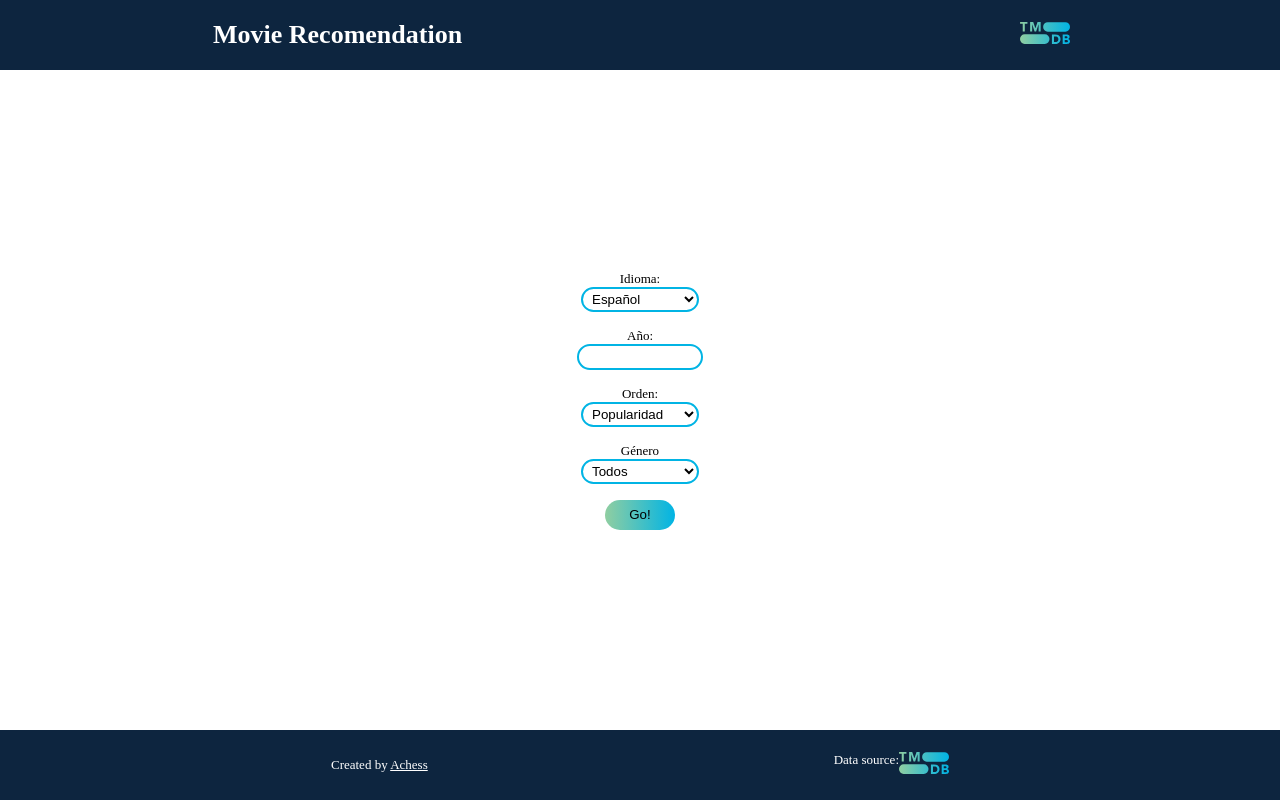
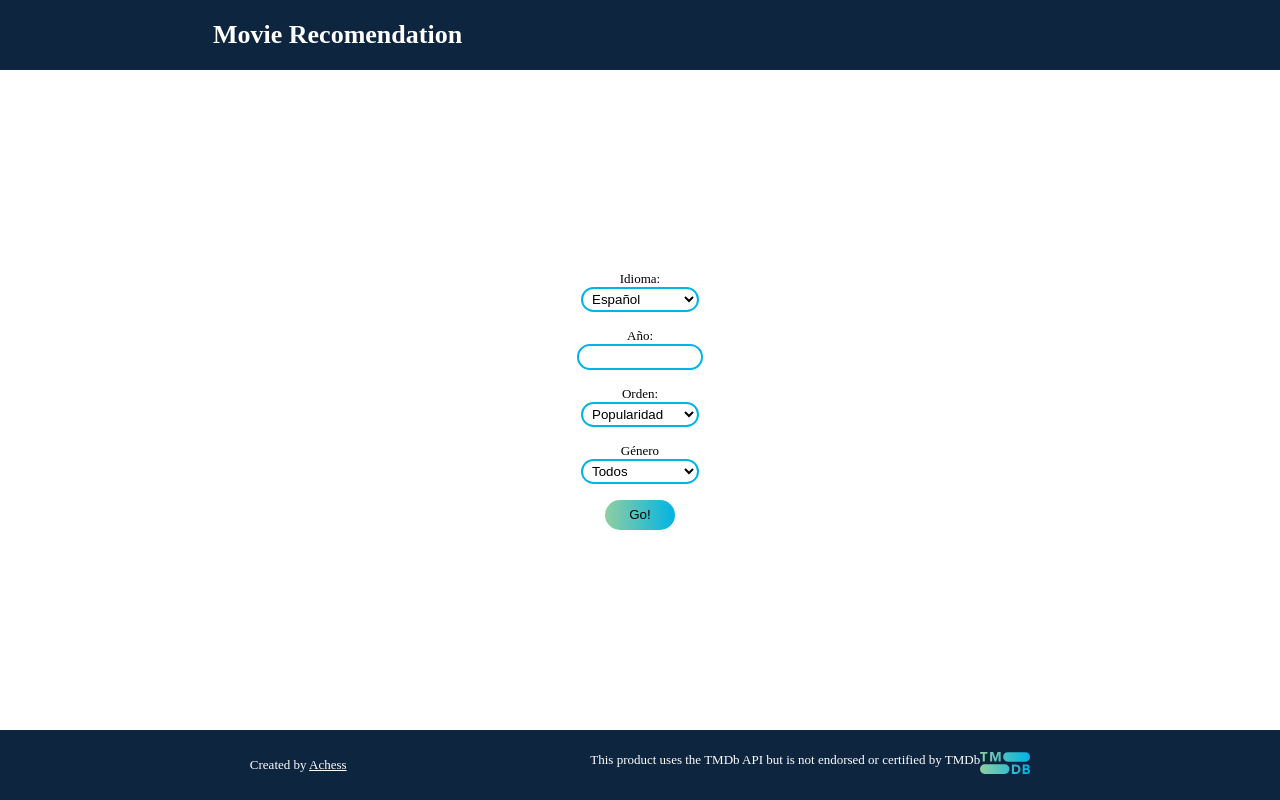
Before and after one commit to Achess01/movieRecomendation, a website built with webpack: page public/index.html in a window 1280 px wide. Built offline with nearby package versions, Linux system fonts and the light colour scheme; no server answers.

Commit message:
Arreglando logos

```diff
--- a/public/index.html
+++ b/public/index.html
@@ -10,9 +10,6 @@
     <header>
         <div class="header">
             <h1>Movie Recomendation</h1>
-            <a href="https://www.themoviedb.org/" target="_blank">
-                <img id="headerImage">
-            </a>
         </div>
     </header>
     <main>
@@ -48,7 +45,7 @@
             <span>Created by <a href="https://github.com/Achess01" target="_blank">Achess</a></span>
             <div>
                 <span>
-                    Data source:
+                    This product uses the TMDb API but is not endorsed or certified by TMDb
                 </span>
                 <a href="https://www.themoviedb.org/" target="_blank">
                     <img id="footerImage">
--- a/src/index.js
+++ b/src/index.js
@@ -14,8 +14,6 @@ const selectOrder = document.querySelector('#order')
 const movieNode = document.querySelector('#showMovie')
 const headerImage = document.querySelector('#headerImage')
 const footerImage = document.querySelector('#footerImage')
-headerImage.src = tmdbLogo
-headerImage.width = '50'
 footerImage.src = tmdbLogo
 footerImage.width = '50'
 renderGenres(selectGenre)
```
